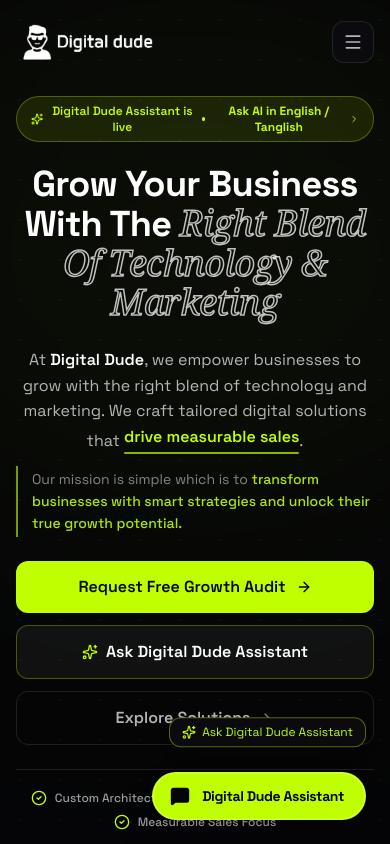
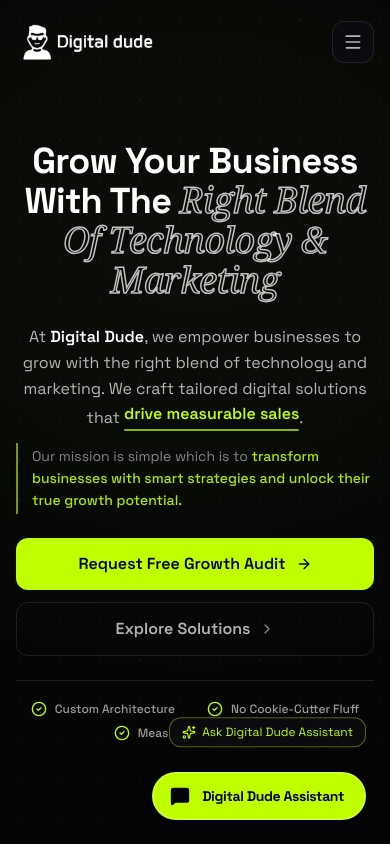
Before and after one commit to Anand14001/dd-website, a React (Vite) app: page / in a window 390 px wide. Shown: the top 844 px of the page. Built offline with nearby package versions, Linux system fonts and the light colour scheme.

Commit message:
refactor: simplify UI and add mobile interaction
- Remove Assistant banner from Hero
- Update Navbar visibility breakpoints
- Add tap-to-flip interaction for cards on mobile/tablet

```diff
--- a/src/components/Hero.tsx
+++ b/src/components/Hero.tsx
@@ -1,6 +1,5 @@
 import React from 'react';
-import { Link } from 'react-router-dom';
-import { ArrowRight, CheckCircle2, ChevronRight, Sparkles } from 'lucide-react';
+import { ArrowRight, CheckCircle2, ChevronRight } from 'lucide-react';
 import { RotatingValue } from './RotatingValue';
 
 interface HeroProps {
@@ -32,17 +31,6 @@ export const Hero: React.FC<HeroProps> = ({ onOpenConsultation, onExploreSolutio
       <div className="w-full max-w-[1720px] mx-auto px-4 sm:px-6 lg:px-8 xl:px-12 2xl:px-16 relative z-10">
         {/* Centered, full-bleed headline block */}
         <div className="max-w-4xl 2xl:max-w-5xl mx-auto text-center space-y-6">
-          {/* Assistant Banner Pill */}
-          <div className="inline-flex items-center gap-2 px-3.5 py-1.5 rounded-full bg-lime/10 border border-lime/30 text-lime text-xs font-semibold">
-            <Sparkles className="w-3.5 h-3.5" />
-            <span>Digital Dude Assistant is live</span>
-            <span className="w-1 h-1 bg-lime rounded-full" />
-            <Link to="/assistant" className="hover:underline flex items-center gap-1 font-bold">
-              <span>Ask AI in English / Tanglish</span>
-              <ChevronRight className="w-3 h-3" />
-            </Link>
-          </div>
-
           <h1 className="text-[2.25rem] sm:text-5xl lg:text-6xl xl:text-[4.25rem] 2xl:text-[4.75rem] font-bold text-white tracking-[-0.02em] leading-[1.05]">
             Grow Your Business With The{' '}
             <span className="text-outline-accent">Right Blend Of Technology &amp; Marketing</span>
@@ -72,15 +60,6 @@ export const Hero: React.FC<HeroProps> = ({ onOpenConsultation, onExploreSolutio
               <span>Request Free Growth Audit</span>
               <ArrowRight className="w-4 h-4 group-hover:translate-x-1 transition-transform" />
             </button>
-
-            <Link
-              to="/assistant"
-              id="hero-cta-assistant"
-              className="inline-flex items-center justify-center gap-2 px-6 py-3.5 rounded-xl text-base font-semibold text-white bg-white/[0.05] hover:bg-white/[0.1] border border-lime/30 hover:border-lime/60 transition-all active:scale-[0.98]"
-            >
-              <Sparkles className="w-4 h-4 text-lime" />
-              <span>Ask Digital Dude Assistant</span>
-            </Link>
 
             <button
               id="hero-cta-explore"
--- a/src/components/Navbar.tsx
+++ b/src/components/Navbar.tsx
@@ -71,8 +71,8 @@ export const Navbar: React.FC = () => {
             ))}
           </nav>
 
-          {/* Right Action */}
-          <div className="hidden sm:flex items-center gap-4">
+          {/* Right Action (Desktop only: lg+) */}
+          <div className="hidden lg:flex items-center gap-4">
             <Link
               id="nav-consultation-btn"
               to="/contact"
@@ -83,7 +83,7 @@ export const Navbar: React.FC = () => {
             </Link>
           </div>
 
-          {/* Mobile menu button */}
+          {/* Mobile menu button (shown on small screens & tablets below lg) */}
           <div className="flex lg:hidden items-center gap-2">
             <button
               id="mobile-menu-toggle-btn"
--- a/src/components/WhatWeDoSection.tsx
+++ b/src/components/WhatWeDoSection.tsx
@@ -38,6 +38,14 @@ const getIcon = (name: string) => {
 export const WhatWeDoSection: React.FC = () => {
   const sectionRef = useRef<HTMLDivElement>(null);
   const [visible, setVisible] = useState(false);
+  const [flippedCardId, setFlippedCardId] = useState<string | null>(null);
+
+  const handleCardClick = (id: string) => {
+    // Only toggle on mobile and tablet screens (below lg breakpoint: 1024px)
+    if (typeof window !== 'undefined' && window.innerWidth < 1024) {
+      setFlippedCardId((prev) => (prev === id ? null : id));
+    }
+  };
 
   useEffect(() => {
     const el = sectionRef.current;
@@ -73,6 +81,8 @@ export const WhatWeDoSection: React.FC = () => {
         <div className="grid grid-cols-1 sm:grid-cols-2 lg:grid-cols-3 gap-6 lg:gap-8 2xl:gap-10">
           {SERVICES.map((service, idx) => {
             const Icon = getIcon(service.iconName);
+            const isFlippedOnMobile = flippedCardId === service.id;
+
             return (
               <div
                 key={service.id}
@@ -83,9 +93,17 @@ export const WhatWeDoSection: React.FC = () => {
                   transitionDelay: visible ? `${idx * 90}ms` : '0ms',
                 }}
               >
-                <div className="group h-72 lg:h-80" style={{ perspective: '1200px' }}>
+                <div
+                  className="group h-72 lg:h-80 cursor-pointer lg:cursor-default"
+                  style={{ perspective: '1200px' }}
+                  onClick={() => handleCardClick(service.id)}
+                >
                   <div
-                    className="relative w-full h-full transition-transform duration-500 ease-out [transform-style:preserve-3d] group-hover:[transform:rotateY(180deg)]"
+                    className={`relative w-full h-full transition-transform duration-500 ease-out [transform-style:preserve-3d] ${
+                      isFlippedOnMobile
+                        ? '[transform:rotateY(180deg)]'
+                        : 'lg:group-hover:[transform:rotateY(180deg)]'
+                    }`}
                   >
                     {/* Front face */}
                     <div className="absolute inset-0 [backface-visibility:hidden] rounded-2xl bg-ink-soft border border-white/10 p-7 flex flex-col items-center justify-center text-center gap-4">
@@ -94,7 +112,8 @@ export const WhatWeDoSection: React.FC = () => {
                       </div>
                       <h3 className="text-lg font-bold text-white">{service.title}</h3>
                       <span className="text-[11px] text-white/40 uppercase tracking-wider">
-                        Hover to explore
+                        <span className="lg:hidden">Tap to explore</span>
+                        <span className="hidden lg:inline">Hover to explore</span>
                       </span>
                     </div>
 
@@ -114,6 +133,7 @@ export const WhatWeDoSection: React.FC = () => {
                       </div>
                       <Link
                         to="/services"
+                        onClick={(e) => e.stopPropagation()}
                         className="inline-flex items-center gap-1.5 text-xs font-bold text-ink mt-4 hover:gap-2.5 transition-all"
                       >
                         <span>Explore Service</span>
--- a/src/components/chat/DigitalDudeAssistantWidget.tsx
+++ b/src/components/chat/DigitalDudeAssistantWidget.tsx
@@ -92,7 +92,6 @@ export const DigitalDudeAssistantWidget: React.FC = () => {
     setIsLoading(true);
 
     try {
-      // Build lightweight conversation history
       const historyPayload = messages.slice(-5).map((m) => ({
         role: m.role,
         content: m.content,
```
